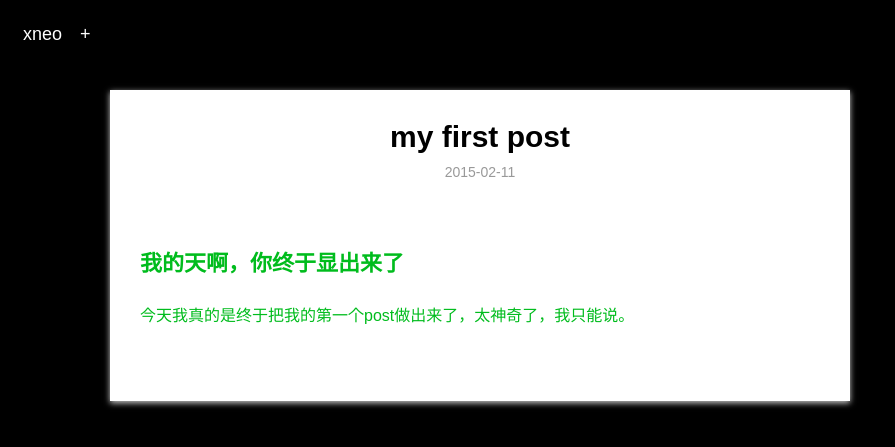
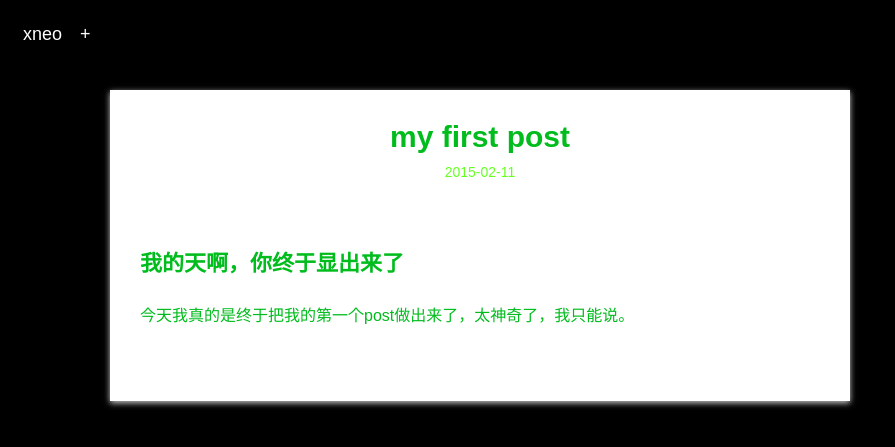
Before and after one commit to tuoerzhang/xneo123.github.io, a Jekyll site: the page built from _posts/blog/2015-02-11-first-post.md, in a window 1280 px wide. Shown: the top 447 px of the page, without its empty margins (0-895 px from the left). Built offline with Jekyll 4.4.1, drawn with Linux system fonts in a browser that asks for light colours; Markdown is read by kramdown in place of the engine named in the settings.

```diff
--- a/css/default.css
+++ b/css/default.css
@@ -37,9 +37,9 @@
 a:hover {text-decoration:underline}
 a.external {padding-right:13px;background:url('/images/icons.gif') no-repeat right 1px;}
 a.external:hover {background-position:right -15px;}
-.entry-title,.entry-title a {font-size:30px;font-weight:bold;margin-bottom:6px;color:#000;text-align:center;word-wrap: break-word;}
-.entry-title a:hover {text-decoration:none;}
-.entry-date {text-align:center;color:#999;margin-bottom:60px;font-size:14px;}
+.entry-title,.entry-title a {font-size:30px;font-weight:bold;margin-bottom:6px;color:#00BC1D;text-align:center;word-wrap: break-word;}
+.entry-title a:hover {text-decoration:none;#}
+.entry-date {text-align:center;color:#68ff24;margin-bottom:60px;font-size:14px;}
 
 h2 {font-size:22px;font-weight:bold;margin-bottom:25px;}
 h3 {font-size:18px;font-weight:bold;margin-bottom:25px;}
```
